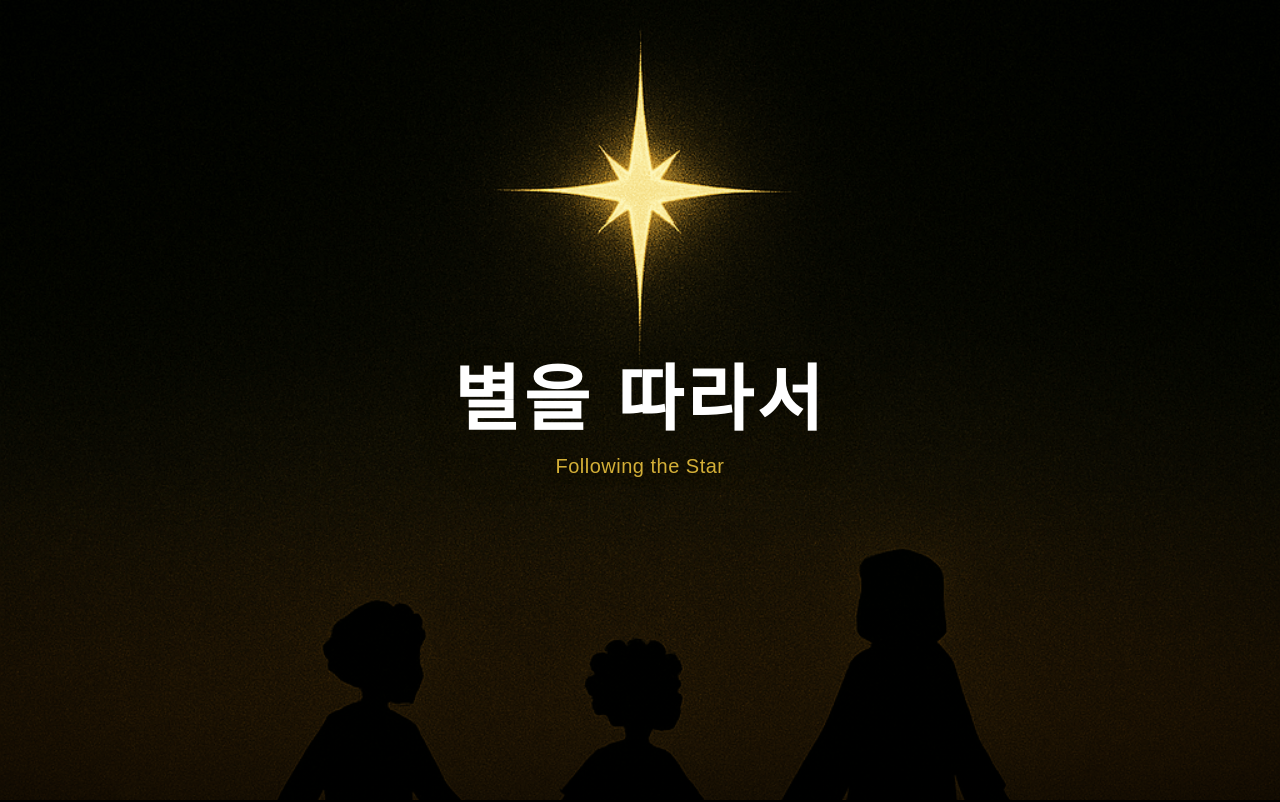
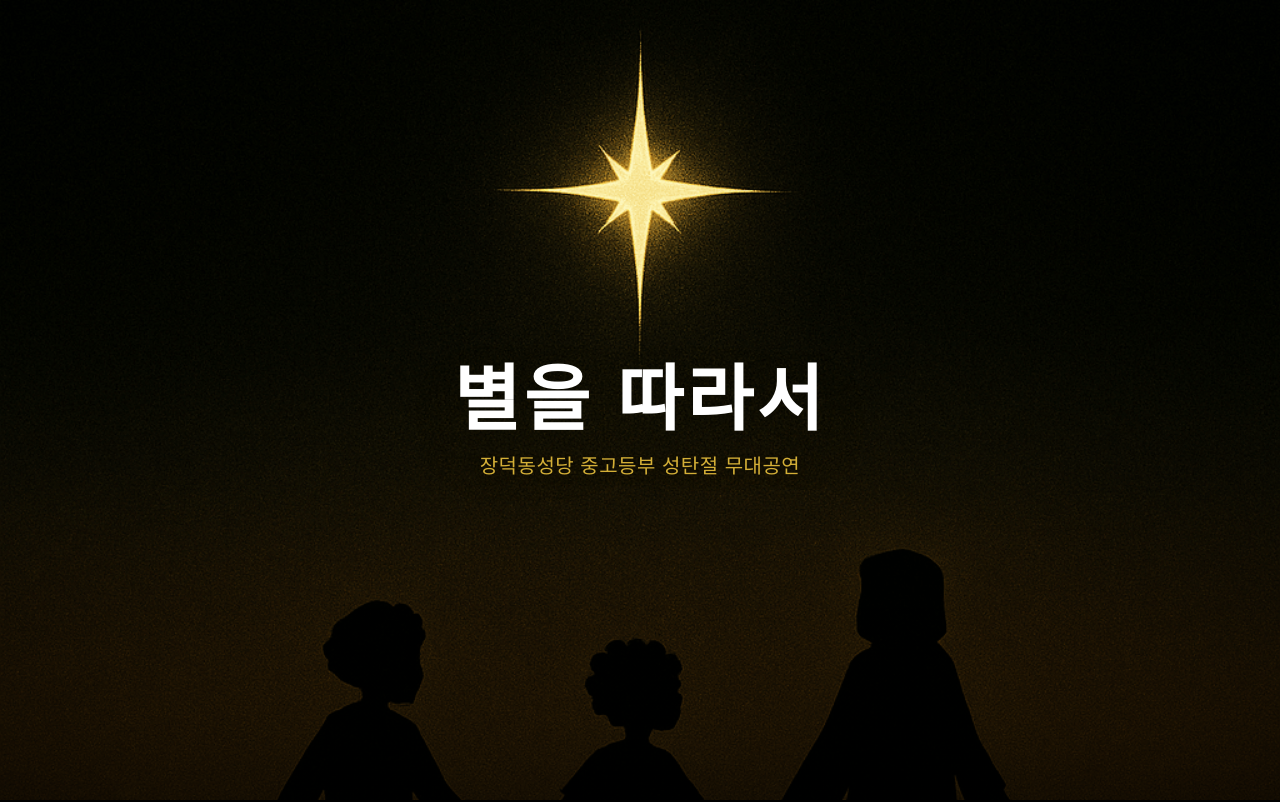
Before and after one commit to hoambaek/xmas, a Next.js app: page / in a window 1280 px wide. Shown: the top 802 px of the page. Built offline with nearby package versions, Linux system fonts and the light colour scheme; a web font is replaced by a local one.

Commit message:
style: 제목 간소화 및 서브타이틀 수정 - Following the Star  장덕동성당 중고등부 성탄절 무대공연

```diff
--- a/src/app/page.tsx
+++ b/src/app/page.tsx
@@ -38,7 +38,7 @@ export default function Home() {
             별을 따라서
           </h1>
           <p className="text-lg md:text-xl text-center text-[#d4af37] mt-4 tracking-wide drop-shadow-lg font-extralight">
-            Following the Star
+            장덕동성당 중고등부 성탄절 무대공연
           </p>
         </motion.div>
       </motion.div>
@@ -256,7 +256,7 @@ export default function Home() {
             <div className="h-px flex-1 bg-gradient-to-l from-transparent to-[#d4af37]"></div>
           </div>
           <h1 className="text-3xl md:text-4xl lg:text-5xl font-semibold text-center text-[#d4af37] tracking-wider">
-            2장: 첫 번째 시험 - 폭풍
+            2장: 폭풍
           </h1>
           <p className="text-center text-[#888] mt-3 text-base md:text-lg tracking-wide font-extralight">
             서로를 감싸 안은 따뜻함
@@ -352,7 +352,7 @@ export default function Home() {
             <div className="h-px flex-1 bg-gradient-to-l from-transparent to-[#d4af37]"></div>
           </div>
           <h1 className="text-3xl md:text-4xl lg:text-5xl font-semibold text-center text-[#d4af37] tracking-wider">
-            3장: 두 번째 시험 - 마을
+            3장: 마을
           </h1>
           <p className="text-center text-[#888] mt-3 text-base md:text-lg tracking-wide font-extralight">
             진심이 만든 작은 기적
@@ -509,7 +509,7 @@ export default function Home() {
             <div className="h-px flex-1 bg-gradient-to-l from-transparent to-[#d4af37]"></div>
           </div>
           <h1 className="text-3xl md:text-4xl lg:text-5xl font-semibold text-center text-[#d4af37] tracking-wider">
-            4장: 세 번째 시험 - 절망
+            4장: 절망
           </h1>
           <p className="text-center text-[#888] mt-3 text-base md:text-lg tracking-wide font-extralight">
             플룻 선율에 담긴 위로
```
